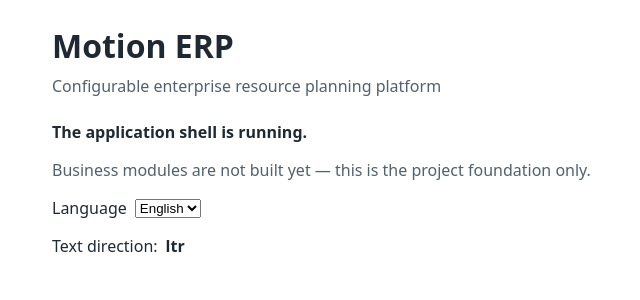
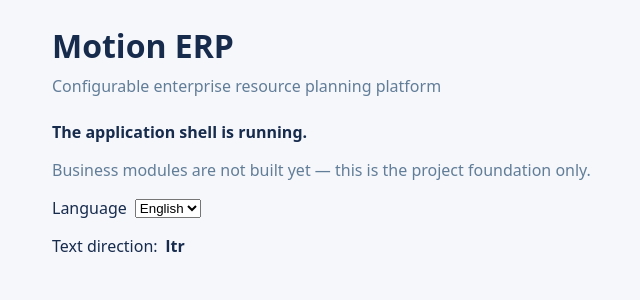
Before and after one commit to johnsamire-coder/MotionERP-Manufactring, a React (Vite) app in the folder apps/web/: page / in a window 1280 px wide. Shown: the top 300 px of the page, without its empty margins (284-924 px from the left). Built offline with nearby package versions, Linux system fonts and the light colour scheme.

Commit message:
feat(web): extend ERP design tokens

```diff
--- a/apps/web/src/styles/tokens.css
+++ b/apps/web/src/styles/tokens.css
@@ -1,30 +1,33 @@
-/*
- * Design tokens. Components reference these variables only — no raw colors,
- * spacing or font values in component styles (Architecture Decisions D5).
- */
 :root {
-  color-scheme: light dark;
-
-  --color-bg: #ffffff;
-  --color-fg: #1f2933;
-  --color-muted: #52606d;
+  color-scheme: light;
+  --color-bg: #f5f7fb;
+  --color-surface: #ffffff;
+  --color-sidebar: #102a43;
+  --color-sidebar-muted: #9fb3c8;
+  --color-sidebar-active: #1f6feb;
+  --color-fg: #172b4d;
+  --color-heading: #102a43;
+  --color-muted: #627d98;
+  --color-faint: #829ab1;
+  --color-border: #e6edf5;
   --color-accent: #1f6feb;
-
+  --color-accent-soft: #eaf2ff;
+  --color-success: #1b9a70;
+  --color-success-soft: #e5f7f0;
+  --color-warning: #d99018;
+  --color-warning-soft: #fff5df;
+  --color-danger: #d9485f;
+  --color-danger-soft: #ffebee;
+  --color-purple: #7667d9;
+  --color-purple-soft: #efedff;
+  --color-orange: #e7793c;
+  --color-orange-soft: #fff0e8;
   --space-1: 0.5rem;
   --space-2: 1rem;
   --space-3: 1.5rem;
-
   --radius-1: 8px;
-
-  --font-sans:
-    system-ui, -apple-system, 'Segoe UI', Roboto, 'Noto Naskh Arabic', 'Noto Sans Arabic',
-    sans-serif;
+  --radius-2: 12px;
+  --shadow-1: 0 4px 18px rgba(16, 42, 67, 0.05);
+  --shadow-2: 0 12px 30px rgba(16, 42, 67, 0.12);
+  --font-sans: system-ui, -apple-system, 'Segoe UI', Roboto, 'Noto Naskh Arabic', 'Noto Sans Arabic', sans-serif;
 }
-
-@media (prefers-color-scheme: dark) {
-  :root {
-    --color-bg: #121417;
-    --color-fg: #e4e7eb;
-    --color-muted: #9aa5b1;
-  }
-}
```
